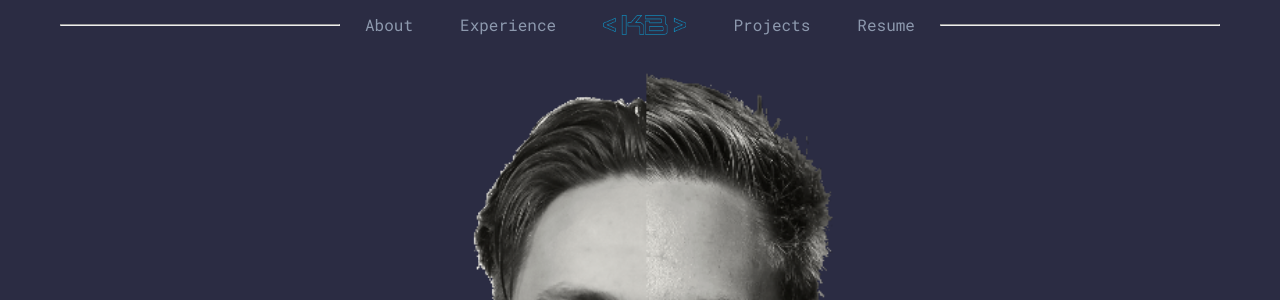
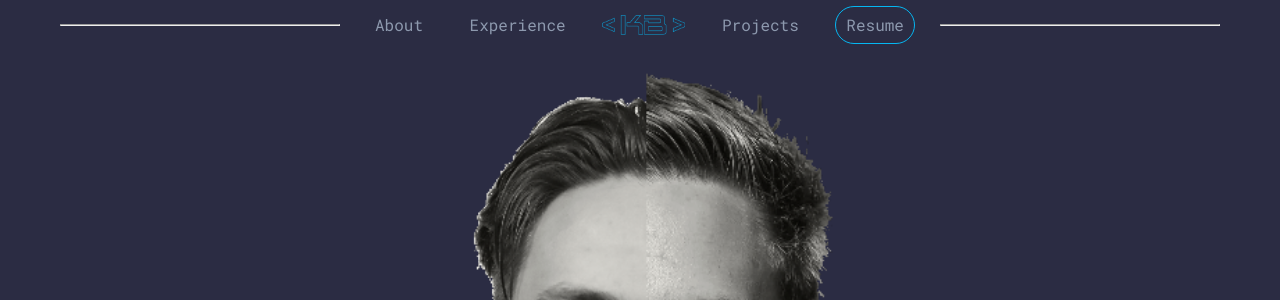
Before and after one commit to kylecbetts/personal-website-simple, a Flask app: page / in a window 1280 px wide. Shown: the top 300 px of the page. Run offline with Flask 2, Linux system fonts and the light colour scheme.

Commit message:
Change Resume Link

```diff
--- a/static/styles/styles.css
+++ b/static/styles/styles.css
@@ -252,6 +252,21 @@ nav a:hover {
 
 nav img {
     height: 20px;
+}
+
+#resume {
+    padding: 5px 10px;
+    border-radius: 20px;
+    border: 1px solid var(--LightBlue);
+    transition: background-color 200ms ease-in-out;
+}
+
+#resume:hover {
+    background-color: var(--White);
+}
+
+#about-link {
+    padding: 5px 10px;
 }
 
 @media screen and (min-width: 481px) and (max-width: 868px) {
--- a/templates/index.html
+++ b/templates/index.html
@@ -14,11 +14,11 @@
                 <hr class="hide-for-tablet-and-mobile">
 
                 <div id="center-links">
-                    <a class="hide-for-mobile" href="#about">About</a>
+                    <a id="about-link" class="hide-for-mobile" href="#about">About</a>
                     <a class="hide-for-mobile" href="#experience">Experience</a>
                     <img src="{{ url_for('static',filename='images/logo.png') }}" />
                     <a class="hide-for-mobile" href="#projects">Projects</a>
-                    <a href="{{ url_for('static',filename='files/betts-resume.pdf') }}">Resume</a>
+                    <a id="resume" href="{{ url_for('static',filename='files/betts-resume.pdf') }}">Resume</a>
                 </div>
 
                 <hr class="hide-for-tablet-and-mobile">
```
